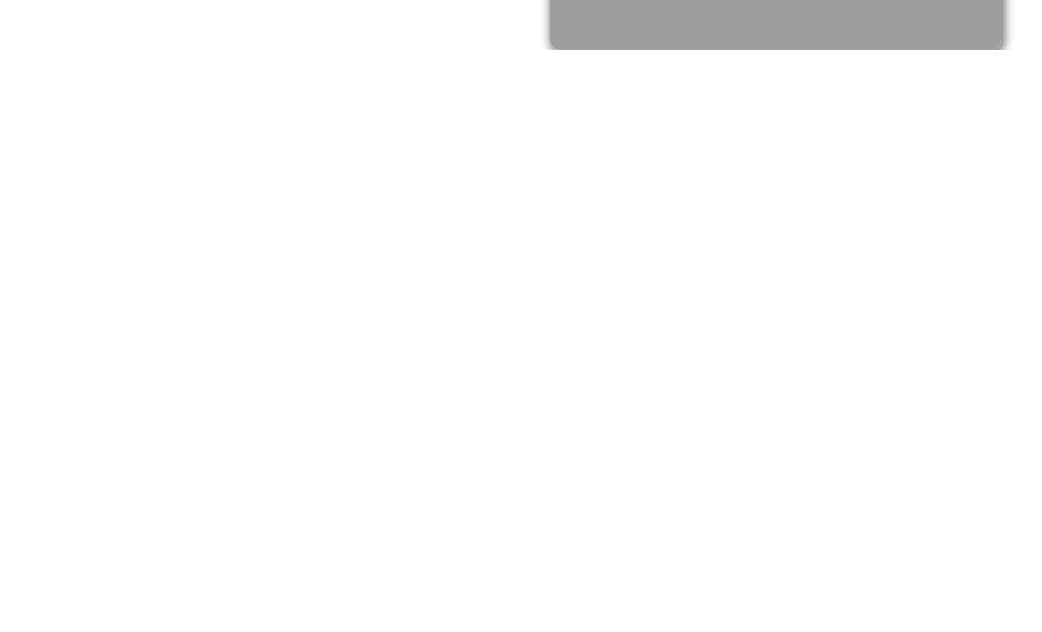
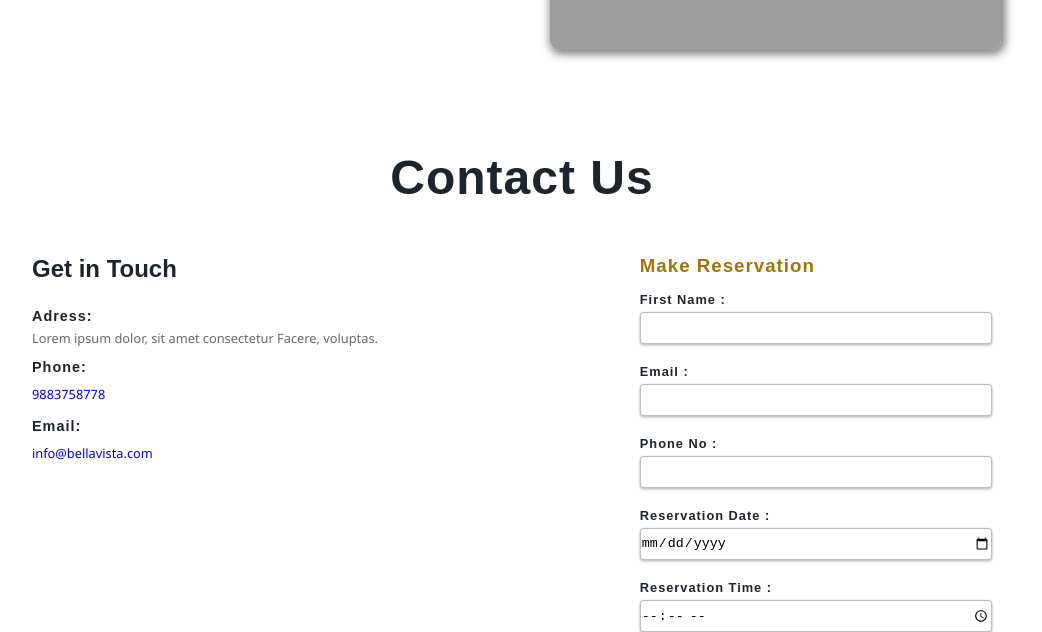
Before and after one commit to avinav333/bella-vista, a plain HTML site: page index.html in a window 1280 px wide. Shown: the part 1760-2392 px from the top of the page, without its empty margins (118-1160 px from the left). Before the commit the page ends 1810 px from the top, so only its background shows below. Drawn offline with Linux system fonts and the light colour scheme; grey boxes are pictures that could not be loaded.

Commit message:
4th commit

```diff
--- a/index.html
+++ b/index.html
@@ -19,7 +19,7 @@
                 <li><a href="#homee" class="nav">Home</a></li>
                 <li><a href="#menuu" class="nav">Menu</a></li>
                 <li><a href="#about" class="nav">About </a></li>
-                <li><a href="#contact" class="nav">Contact</a></li>
+                <li><a href="#contactt" class="nav">Contact</a></li>
             </ul>
         </div>
     </nav>
@@ -59,11 +59,46 @@
         <h1>About Bella Vista</h1>
         <div class="bodypart">
             <ul>
-                <li class="ourstory"><h2>Our Story</h2></li>
-                <li class="aboutdescription">Lorem ipsum dolor sit amet consectetur adipisicing elit. Atque, vero! Suscipit adipisci animi doloribus. Laboriosam qui ex sed maxime repellat, fugit odit voluptate rem earum soluta fugiat dolorum praesentium. Sequi.</li>
-                <li class="aboutdescription">Lorem, ipsum dolor sit amet consectetur adipisicing elit. Facilis, eum!</li>
+                <li class="ourstory">
+                    <h2>Our Story</h2>
+                </li>
+                <li class="aboutdescription">Lorem ipsum dolor sit amet consectetur adipisicing elit. Atque, vero!
+                    Suscipit adipisci animi doloribus. Laboriosam qui ex sed maxime repellat, fugit odit voluptate rem
+                    earum soluta fugiat dolorum praesentium. Sequi.</li>
+                <li class="aboutdescription">Lorem, ipsum dolor sit amet consectetur adipisicing elit. Facilis, eum!
+                </li>
             </ul>
             <img src="./adam-juman-l79-LoGNAxg-unsplash.jpg" width="400px" height="280x" alt="">
+        </div>
+    </div>
+    <div class="contact" id="contactt">
+        <h1>Contact Us</h1>
+        <div class="contactbody">
+            <div class="contactdetails">
+                <h2>Get in Touch</h2>
+                <p class="pp">Adress:</p>
+                <p class="pp2">Lorem ipsum dolor, sit amet consectetur  Facere, voluptas.</p>
+                <p class="pp">Phone:</p>
+                <p></p><a href="tel:+919883758778" style="text-decoration: none;">9883758778</a></p>
+                </p>
+                <p class="pp">Email:</p>
+                <p></p><a href="mailto:info@bellavista.com" style="text-decoration: none;">info@bellavista.com</a></p>
+            </div>
+            <div class="reservation">
+                <h3>Make Reservation</h3>
+                <ul>
+                    <li class="labeling"><label for="fname" >First Name :</label></li>
+                    <li ><input type="text" id="fname" class="box"></li>
+                    <li class="labeling"><label for="email" >Email :</li>
+                    <li ><input type="email" id="email" class="box"></li>
+                    <li class="labeling"><label for="ph" >Phone No : </li>
+                    <li ><input type="number" id="ph" class="box"></li>
+                    <li class="labeling"><label for="rd" >Reservation Date : </li>
+                    <li ><input type="date" id="rd" class="box"></li>
+                    <li class="labeling"><label for="rt" >Reservation Time : </li>
+                    <li ><input type="time" id="rt" class="box"></li>
+                </ul>
+            </div>
         </div>
     </div>
 </body>
--- a/style.css
+++ b/style.css
@@ -325,3 +325,91 @@ hr {
     box-shadow: 2px 2px 10px 2px rgba(49, 46, 46, 0.647);
 
 }
+
+.contact h1{
+    padding-top: 100px;
+    padding-bottom: 50px;
+    font-family: Arial, Helvetica, sans-serif;
+    font-weight: 600;
+    font-size: 3rem;
+    letter-spacing: 1px;
+    color: rgb(29, 36, 45);
+    text-align: center;
+}
+.contactbody{
+    display: flex;
+    justify-content: space-around;
+    padding-left: 150px;
+    /* padding-right: 150px; */
+}
+.contactdetails{
+    flex-basis: 40%;
+}
+.reservation{
+    flex-basis: 50%;
+    padding-left: 190px;
+    display: flex;
+    flex-direction: column;
+    /* row-gap: 15px; */
+}
+.reservation ul{
+    list-style: none;
+    display: flex;
+    flex-direction: column;
+    row-gap: 5px;
+}
+.labeling{
+    margin-top: 15px;
+    font-family: Arial, Helvetica, sans-serif;
+    font-weight: 600;
+    letter-spacing: 1px;
+    color: rgb(29, 36, 45);
+    font-size: 0.8rem;
+
+}
+.box{
+    width: 350px;
+    height: 30px;
+    border: 1px rgba(62, 44, 25, 0.305) solid;
+    box-shadow: 0px 1px 3px 0px rgba(129, 121, 113, 0.647);
+    border-radius: 4px;
+}
+.reservation h3{
+    font-family: Arial, Helvetica, sans-serif;
+    font-weight: 600;
+    letter-spacing: 1px;
+    color: rgb(162, 116, 10);
+    font-size: rem;
+}
+.contactdetails{
+    display: flex;
+    flex-direction: column;
+    row-gap: 5px;
+}
+.contactdetails h2{
+    font-family: Arial, Helvetica, sans-serif;
+    font-weight: 600;
+    padding-bottom: 20px;
+    /* font-size: 3rem; */
+    /* letter-spacing: 1px; */
+    color: rgb(29, 36, 45);
+}
+.pp{
+    font-family: Arial, Helvetica, sans-serif;
+    font-weight: 600;
+    letter-spacing: 1px;
+    color: rgb(29, 36, 45);
+    font-size: 0.9rem;
+}
+.pp2{
+    font-family: 'Segoe UI', Tahoma, Geneva, Verdana, sans-serif;
+    font-size: smaller;
+    color: dimgrey;
+    text-align: justify;
+    font-size: 0.8rem;
+    padding-bottom: 7px;
+}
+.contactdetails a{
+    font-size: 0.8rem;
+    font-family: 'Segoe UI', Tahoma, Geneva, Verdana, sans-serif;
+}
```
